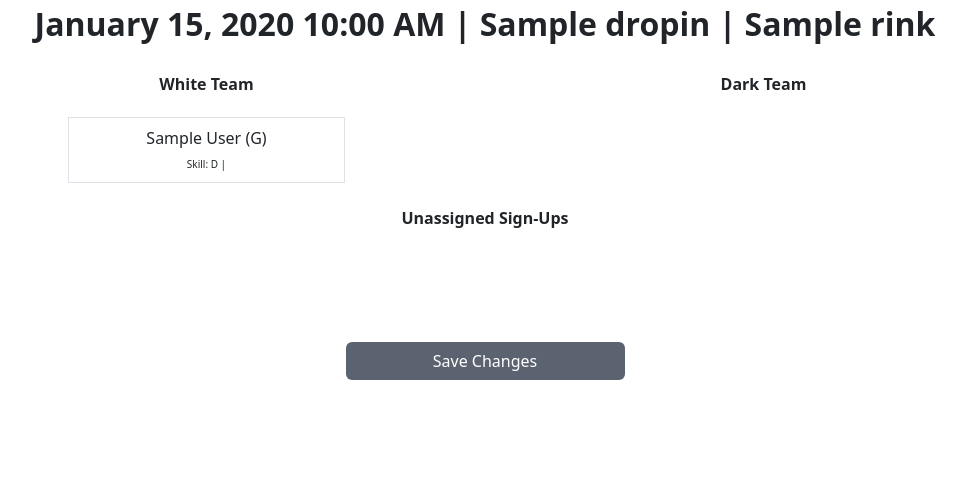
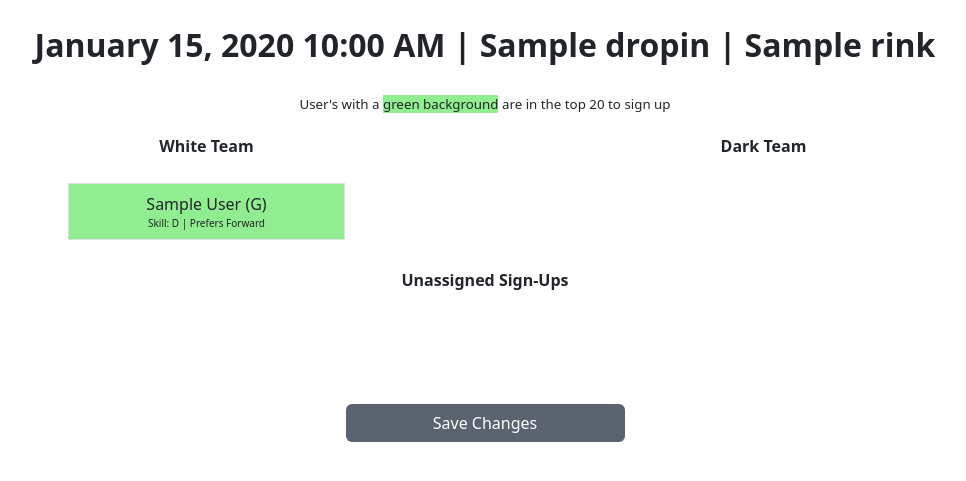
Before and after one commit to smhumph268/hockey-sign-up, a Django app: page /dropins/1/ in a window 1280 px wide. Shown: the part 75-556 px from the top of the page, without its empty margins (155-1121 px from the left). Run offline with Django 4.2, Linux system fonts and the light colour scheme; a user stored in the database is signed in; tables that the repository leaves empty hold one stand-in row (values such as "Sample post"); lists and menus that the app fills with data are empty.

Commit message:
When a superuser views drop-in details, the list of people who have signed up for a drop in will be sorted in order of sign-up datetime. The list will be color coded to distinguish the first 20 sign-ups from the rest. Updated some styling in dropin_detail.html and dropin_details.css.

```diff
--- a/hockeysignup/dropins/static/dropins/dropin_details.css
+++ b/hockeysignup/dropins/static/dropins/dropin_details.css
@@ -2,6 +2,9 @@
     table-layout: fixed;
     vertical-align: middle;
     text-align: center;
+}
+.header-text{
+    text-align:center;
 }
 .list-group{
     --bs-list-group-color:var(--bs-body-color);
@@ -23,6 +26,7 @@
     --bs-list-group-active-border-color:#0d6efd;
     display:flex;
     flex-direction:column;
+    list-style: none;
     padding-left:0;
     margin-bottom:0;
     min-height: 100px;
@@ -30,13 +34,18 @@
 }
 .list-group-item{
     position:relative;
-    display:block;
+    flex: 1 1 0px;
+    justify-content: center;
     word-break: break-all;
     padding:var(--bs-list-group-item-padding-y) var(--bs-list-group-item-padding-x);
     color:var(--bs-list-group-color);
     text-decoration:none;
     background-color:var(--bs-list-group-bg);
     border:var(--bs-list-group-border-width) solid var(--bs-list-group-border-color)
+}
+.list-group-item-contents{
+    display: flex;
+    flex-direction: column;
 }
 .list-group-item-action:active{
     color:var(--bs-list-group-action-active-color);
--- a/hockeysignup/dropins/templates/dropins/dropin_detail.html
+++ b/hockeysignup/dropins/templates/dropins/dropin_detail.html
@@ -14,8 +14,12 @@
 {% block content %}
 <div class="container">
     <div class="d-flex row justify-content-center align-items-center">
-        <h1 style="text-align:center">{{ drop_in }}</h1>
-
+        <div class="header-text">
+            <h1>{{ drop_in }}</h1>
+            {% if user.is_superuser %}
+                <p><small >User's with a <span style="background-color:LightGreen">green background</span> are in the top 20 to sign up</small></p>
+            {% endif %}
+        </div>
         <table class="centered-table">
             <thead>
             <tr>
@@ -29,19 +33,25 @@
                     <ul id="white-team" class="list-group justify-content-center align-items-center">
                         {% for signup in signups %}
                             {% if signup.isWhiteTeam == True and signup.rostered == True %}
-                                <li data-id="{{ signup.id }}" class="list-group-item list-group-item-action active col-md-6" style="text-align:center">
+                                <li data-id="{{ signup.id }}" class="list-group-item list-group-item-action active col-md-6"
+                                    {% if signup.in_top_x == True and user.is_superuser %}
+                                        style="background-color:LightGreen"
+                                    {% endif %}
+                                >
+                                    <div class="list-group-item-contents">
                                         {{ signup.user.first_name }} {{ signup.user.last_name }}
                                         {% if signup.isGoalie == True %} (G){% endif %}
                                         <br>
+                                        <small class="player-details-text">
                                             {% comment %}
                                                 see:
                                                 https://docs.djangoproject.com/en/4.2/ref/models/instances/#django.db.models.Model.get_FOO_display
                                                 https://stackoverflow.com/questions/4320679/django-display-choice-value
                                             {% endcomment %}
-                                    <small class="player-details-text">
                                             {% if user.is_superuser %}Skill: {{ signup.user.get_skill_level_display }} | {% endif %}
-                                        {% if signup.isGoalie == False %}Prefers {{ signup.user.get_preferred_position_display }}{% endif %}
+                                            Prefers {{ signup.user.get_preferred_position_display }}
                                         </small>
+                                    </div>
                                 </li>
                             {% endif %}
                         {% endfor %}
@@ -51,18 +61,25 @@
                     <ul id="dark-team" class="list-group justify-content-center align-items-center">
                         {% for signup in signups %}
                             {% if signup.isWhiteTeam == False and signup.rostered == True %}
-                                <li data-id="{{ signup.id }}" class="list-group-item list-group-item-action active col-md-6" style="text-align:center">
-                                    {{ signup.user.first_name }} {{ signup.user.last_name }}{% if signup.isGoalie == True %} (G){% endif %}
+                                <li data-id="{{ signup.id }}" class="list-group-item list-group-item-action active col-md-6"
+                                    {% if signup.in_top_x == True and user.is_superuser %}
+                                        style="background-color:LightGreen"
+                                    {% endif %}
+                                >
+                                    <div class="list-group-item-contents">
+                                        {{ signup.user.first_name }} {{ signup.user.last_name }}
+                                        {% if signup.isGoalie == True %} (G){% endif %}
                                         <br>
+                                        <small class="player-details-text">
                                             {% comment %}
                                                 see:
                                                 https://docs.djangoproject.com/en/4.2/ref/models/instances/#django.db.models.Model.get_FOO_display
                                                 https://stackoverflow.com/questions/4320679/django-display-choice-value
                                             {% endcomment %}
-                                    <small class="player-details-text">
                                             {% if user.is_superuser %}Skill: {{ signup.user.get_skill_level_display }} | {% endif %}
-                                        {% if signup.isGoalie == False %}Prefers {{ signup.user.get_preferred_position_display }}{% endif %}
+                                            Prefers {{ signup.user.get_preferred_position_display }}
                                         </small>
+                                    </div>
                                 </li>
                             {% endif %}
                         {% endfor %}
@@ -85,19 +102,25 @@
                     <ul id="unassigned-sign-ups" class="list-group justify-content-center align-items-center">
                         {% for signup in signups %}
                             {% if signup.rostered == False %}
-                                <li data-id="{{ signup.id }}" class="list-group-item list-group-item-action active col-md-6" style="text-align:center">
+                                <li data-id="{{ signup.id }}" class="list-group-item list-group-item-action active col-md-6"
+                                    {% if signup.in_top_x == True and user.is_superuser %}
+                                        style="background-color:LightGreen"
+                                    {% endif %}
+                                >
+                                    <div class="list-group-item-contents">
                                         {{ signup.user.first_name }} {{ signup.user.last_name }}
                                         {% if signup.isGoalie == True %} (G){% endif %}
                                         <br>
+                                        <small class="player-details-text">
                                             {% comment %}
                                                 see:
                                                 https://docs.djangoproject.com/en/4.2/ref/models/instances/#django.db.models.Model.get_FOO_display
                                                 https://stackoverflow.com/questions/4320679/django-display-choice-value
                                             {% endcomment %}
-                                    <small class="player-details-text">
-                                        {% if user.is_superuser %}Skill: {{ signup.user.get_skill_level_display }}{% if signup.isGoalie == False %}| {% endif %}{% endif %}
-                                        {% if signup.isGoalie == False %}Prefers {{ signup.user.get_preferred_position_display }}{% endif %}
+                                            {% if user.is_superuser %}Skill: {{ signup.user.get_skill_level_display }} | {% endif %}
+                                            Prefers {{ signup.user.get_preferred_position_display }}
                                         </small>
+                                    </div>
                                 </li>
                             {% endif %}
                         {% endfor %}
--- a/hockeysignup/dropins/views.py
+++ b/hockeysignup/dropins/views.py
@@ -159,8 +159,16 @@ def list_my_upcoming(request):
 
 def single_drop_in_detail_view(request, drop_in_id):
     drop_in = get_object_or_404(DropIn, pk=drop_in_id)
-    signups = SignUp.objects.filter(dropIn=drop_in_id)
-    return render(request, 'dropins/dropin_detail.html', {'drop_in': drop_in, 'signups': signups})
+    signups = SignUp.objects.filter(dropIn=drop_in_id).order_by('datetime')
+    signup_top_x_index_cutoff = min(len(signups), 20) - 1
+    top_x_datetime_cutoff = signups[signup_top_x_index_cutoff].datetime
+    for signup in signups:
+        signup.in_top_x = signup.datetime <= top_x_datetime_cutoff
+    return render(
+        request,
+        'dropins/dropin_detail.html',
+        {'drop_in': drop_in, 'signups': signups}
+    )
 
 
 def update_rosters(request):
```
Lines whose indentation alone changed are shown as unchanged.
